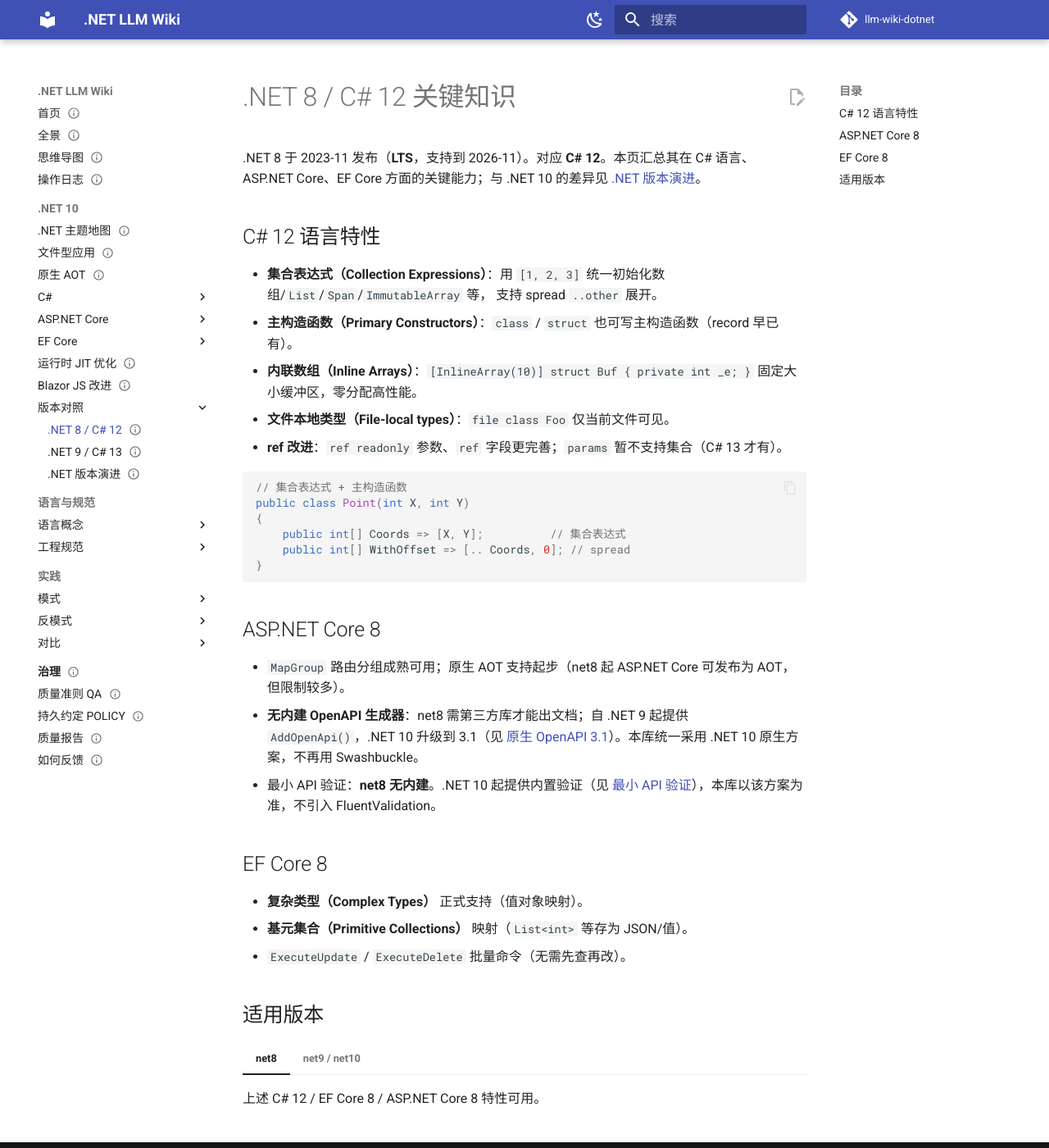
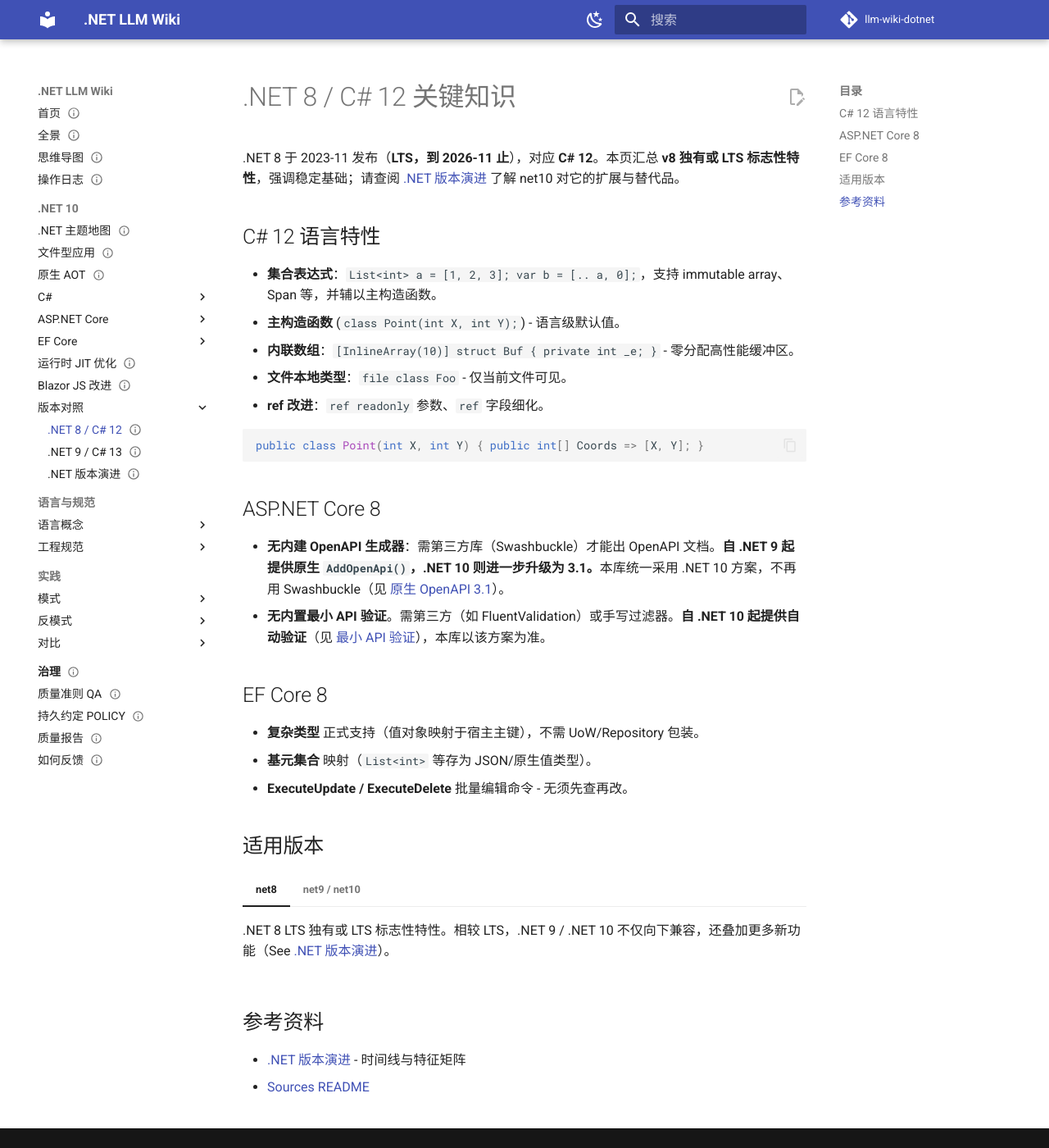
Before and after one commit to fenzel999/llm-wiki-dotnet, an MkDocs documentation site: the page built from wiki/dotnet/versions/net8.md, in a window 1280 px wide and 1400 px high. Shown: the whole window at 82% size. Built offline with MkDocs 1.6.1 and Material for MkDocs 9.7.7, drawn with Linux system fonts in a browser that asks for light colours; comment, search, counter and statistics services are not loaded.

````diff
--- a/wiki/dotnet/versions/net8.md
+++ b/wiki/dotnet/versions/net8.md
@@ -11,42 +11,39 @@ updated: 2026-07-09
 
 # .NET 8 / C# 12 关键知识
 
-.NET 8 于 2023-11 发布（**LTS**，支持到 2026-11）。对应 **C# 12**。本页汇总其在 C# 语言、
-ASP.NET Core、EF Core 方面的关键能力；与 .NET 10 的差异见 [.NET 版本演进](../../comparisons/net-evolution.md)。
+.NET 8 于 2023-11 发布（**LTS，到 2026-11 止**），对应 **C# 12**。本页汇总 **v8 独有或 LTS 标志性特性**，强调稳定基础；请查阅 [.NET 版本演进](../comparisons/net-evolution.md) 了解 net10 对它的扩展与替代品。
 
 ## C# 12 语言特性
 
-- **集合表达式（Collection Expressions）**：用 `[1, 2, 3]` 统一初始化数组/`List`/`Span`/`ImmutableArray` 等，
-  支持 spread `..other` 展开。
-- **主构造函数（Primary Constructors）**：`class` / `struct` 也可写主构造函数（record 早已有）。
-- **内联数组（Inline Arrays）**：`[InlineArray(10)] struct Buf { private int _e; }` 固定大小缓冲区，零分配高性能。
-- **文件本地类型（File-local types）**：`file class Foo` 仅当前文件可见。
-- **ref 改进**：`ref readonly` 参数、`ref` 字段更完善；`params` 暂不支持集合（C# 13 才有）。
+- **集合表达式**：`List<int> a = [1, 2, 3]; var b = [.. a, 0];`，支持 immutable array、Span 等，并辅以主构造函数。
+- **主构造函数** (`class Point(int X, int Y);`) - 语言级默认值。
+- **内联数组**：`[InlineArray(10)] struct Buf { private int _e; }` - 零分配高性能缓冲区。
+- **文件本地类型**：`file class Foo` - 仅当前文件可见。
+- **ref 改进**：`ref readonly` 参数、`ref` 字段细化。
 
 ```csharp
-// 集合表达式 + 主构造函数
-public class Point(int X, int Y)
-{
-    public int[] Coords => [X, Y];          // 集合表达式
-    public int[] WithOffset => [.. Coords, 0]; // spread
-}
+public class Point(int X, int Y) { public int[] Coords => [X, Y]; }
 ```
 
 ## ASP.NET Core 8
 
-- `MapGroup` 路由分组成熟可用；原生 AOT 支持起步（net8 起 ASP.NET Core 可发布为 AOT，但限制较多）。
-- **无内建 OpenAPI 生成器**：net8 需第三方库才能出文档；自 .NET 9 起提供 `AddOpenApi()`，.NET 10 升级到 3.1（见 [原生 OpenAPI 3.1](../aspnet-core/openapi-3-1.md)）。本库统一采用 .NET 10 原生方案，不再用 Swashbuckle。
-- 最小 API 验证：**net8 无内建**。.NET 10 起提供内置验证（见 [最小 API 验证](../aspnet-core/minimal-api-validation.md)），本库以该方案为准，不引入 FluentValidation。
+- **无内建 OpenAPI 生成器**：需第三方库（Swashbuckle）才能出 OpenAPI 文档。**自 .NET 9 起提供原生 `AddOpenApi()`，.NET 10 则进一步升级为 3.1。**本库统一采用 .NET 10 方案，不再用 Swashbuckle（见 [原生 OpenAPI 3.1](../aspnet-core/openapi-3-1.md)）。
+- **无内置最小 API 验证**。需第三方（如 FluentValidation）或手写过滤器。**自 .NET 10 起提供自动验证**（见 [最小 API 验证](../aspnet-core/minimal-api-validation.md)），本库以该方案为准。
 
 ## EF Core 8
 
-- **复杂类型（Complex Types）** 正式支持（值对象映射）。
-- **基元集合（Primitive Collections）** 映射（`List<int>` 等存为 JSON/值）。
-- `ExecuteUpdate` / `ExecuteDelete` 批量命令（无需先查再改）。
+- **复杂类型** 正式支持（值对象映射于宿主主键），不需 UoW/Repository 包装。
+- **基元集合** 映射（`List<int>` 等存为 JSON/原生值类型）。
+- **ExecuteUpdate / ExecuteDelete** 批量编辑命令 - 无须先查再改。
 
 ## 适用版本
 
 === "net8"
-    上述 C# 12 / EF Core 8 / ASP.NET Core 8 特性可用。
+    .NET 8 LTS 独有或 LTS 标志性特性。相较 LTS，.NET 9 / .NET 10 不仅向下兼容，还叠加更多新功能（See [.NET 版本演进](../comparisons/net-evolution.md)）。
 === "net9 / net10"
     全部向下兼容；并叠加 [.NET 9](net9.md) / [.NET 10](../overview.md) 新特性。
+
+## 参考资料
+
+- [.NET 版本演进](../comparisons/net-evolution.md) - 时间线与特征矩阵
+- [Sources README](../sources/README.md)
````
